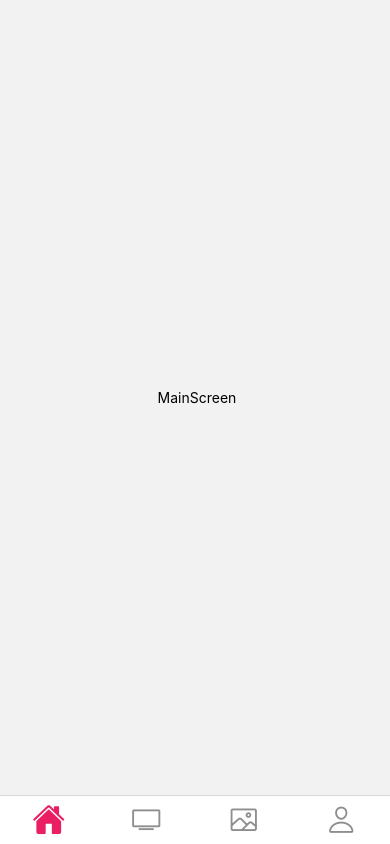
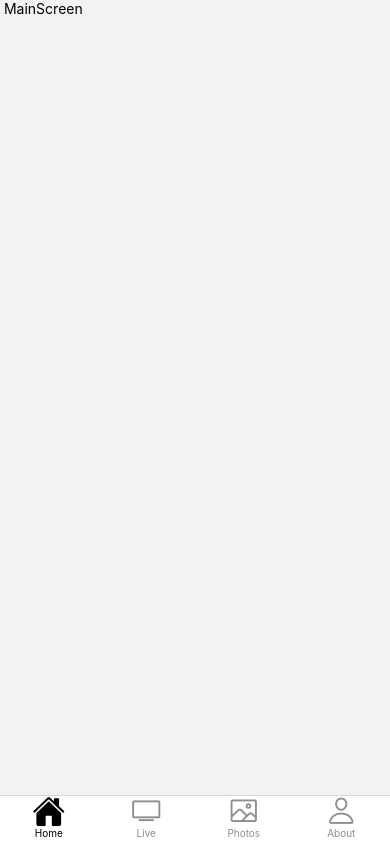
Before and after one commit to Suman-kumar23/vyana-sports, a React Native app: screen /Home in a window 390 px wide. Built offline with nearby package versions, Linux system fonts and the light colour scheme; what native-base would draw is missing.

Commit message:
style: fixed the top padding according to the android and ios devices
added statusbar.current height as padding in android and safeareaview for ios devices.

```diff
--- a/App.jsx
+++ b/App.jsx
@@ -1,6 +1,7 @@
 import React from "react";
 import AppContainer from "./src/components/app-container";
 import Navigator from "./src/index";
+import { SafeAreaView, Platform, StatusBar } from "react-native";
 
 export default function App() {
   return (
--- a/src/index.jsx
+++ b/src/index.jsx
@@ -33,8 +33,10 @@ const App = () => {
           return <Ionicons name={iconName} size={size} color={color} />;
         },
         headerShown: false,
-        tabBarActiveTintColor: "#e91e63",
-        tabBarShowLabel: false,
+        tabBarActiveTintColor: "black",
+        tabBarStyle: {
+          paddingBottom: 5,
+        },
       })}
     >
       <Tab.Screen name="Home" component={MainScreen} />
--- a/src/screens/main-screen.jsx
+++ b/src/screens/main-screen.jsx
@@ -1,10 +1,17 @@
-import { Text, View, StyleSheet, SafeAreaView } from "react-native";
+import { Text, View, SafeAreaView, Platform, StatusBar } from "react-native";
 import React from "react";
 
 const MainScreen = () => {
   return (
-    <View style={{ flex: 1, alignItems : 'center' , justifyContent : 'center' }}>
-      <Text> MainScreen</Text>
+    <View
+      style={{
+        flex: 1,
+        paddingTop: Platform.OS === "android" ? StatusBar.currentHeight : 0,
+      }}
+    >
+      <SafeAreaView>
+        <Text> MainScreen</Text>
+      </SafeAreaView>
     </View>
   );
 };
```
